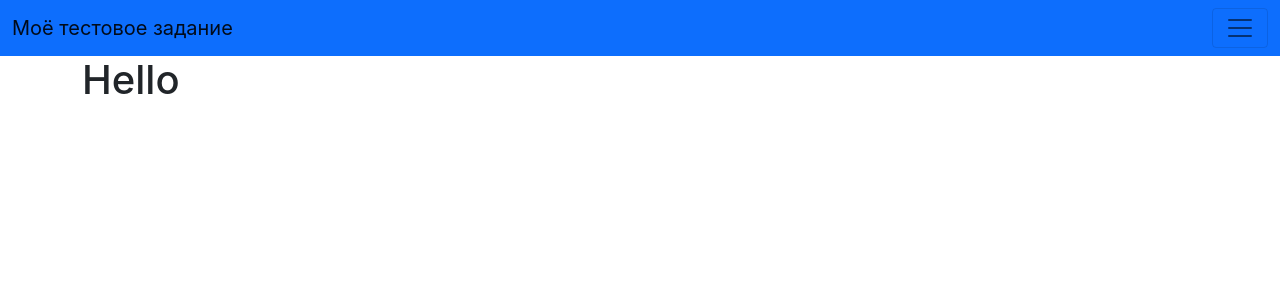
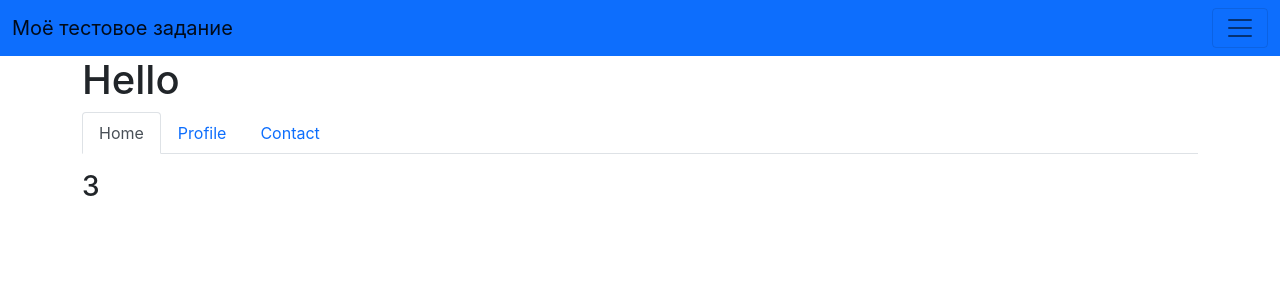
Before and after one commit to hellovadim/my-app, a React (Create React App) app: page / in a window 1280 px wide. Shown: the top 300 px of the page. Built offline with nearby package versions, Linux system fonts and the light colour scheme; no server answers.

Commit message:
Добавил табы для отображения по категориям

```diff
--- a/src/components/App/App.jsx
+++ b/src/components/App/App.jsx
@@ -4,6 +4,7 @@ import { Container } from "react-bootstrap";
 
 import Header from "../Header/Header";
 import Loader from "../Loader/Loader";
+import Main from "../Main/Main";
 // import { fetchPhotos } from "../../redux/actions/photosAction";
 import { fetchSinglePhoto } from "../../redux/actions/singlePhotoActions";
 
@@ -19,6 +20,7 @@ const App = () => {
       <Header />
       <Container>
         <h1>Hello</h1>
+        <Main />
         {loading ? <Loader /> : null}
       </Container>
     </>
--- /dev/null
+++ b/src/components/Main/Main.jsx
@@ -0,0 +1,26 @@
+import { useState } from "react";
+
+import { Tabs, Tab } from "react-bootstrap";
+
+const Main = () => {
+  const [key, setKey] = useState("home");
+  return (
+    <Tabs
+      id="controlled-tab-example"
+      activeKey={key}
+      onSelect={(k) => setKey(k)}
+      className="mb-3"
+    >
+      <Tab eventKey="home" title="Home">
+        <h3>3</h3>
+      </Tab>
+      <Tab eventKey="profile" title="Profile">
+        <h3>3</h3>
+      </Tab>
+      <Tab eventKey="contact" title="Contact">
+        <h3>3</h3>
+      </Tab>
+    </Tabs>
+  );
+};
+export default Main;
```
